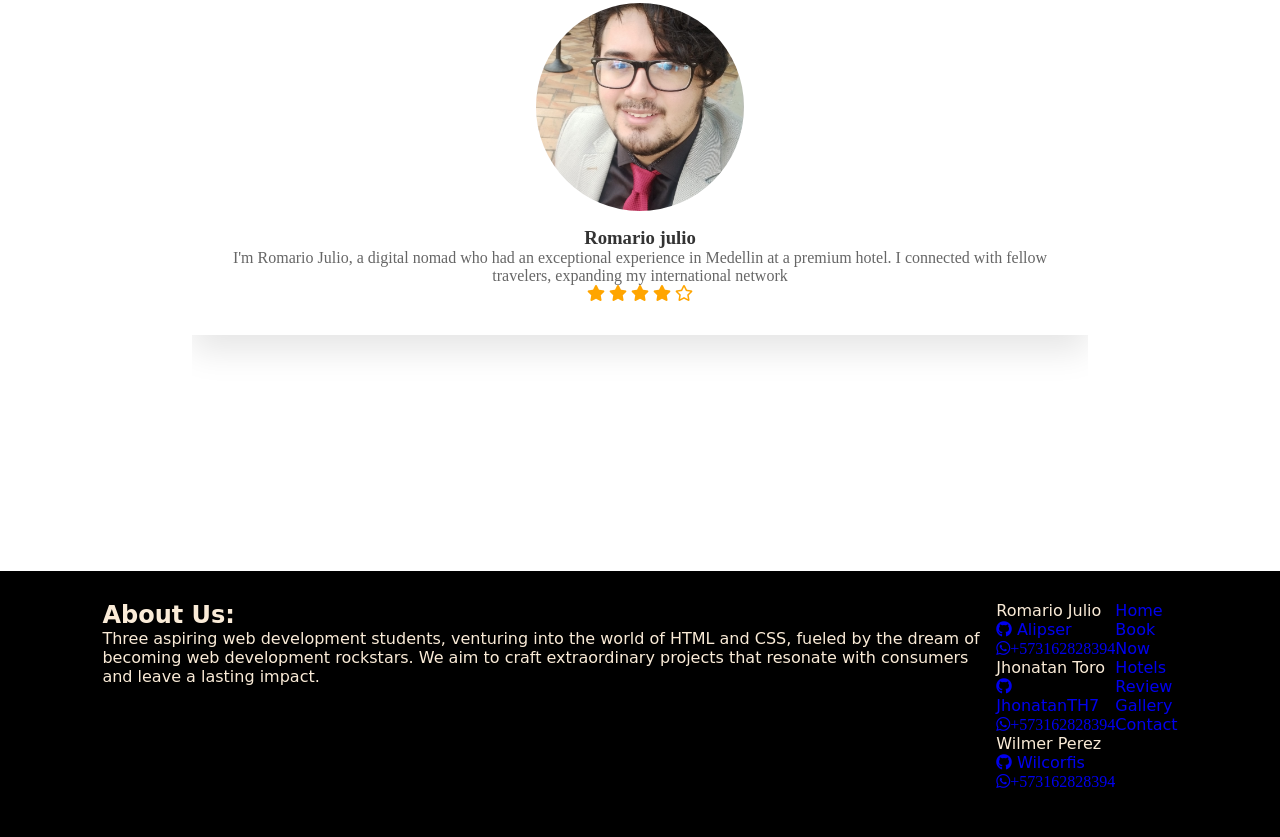
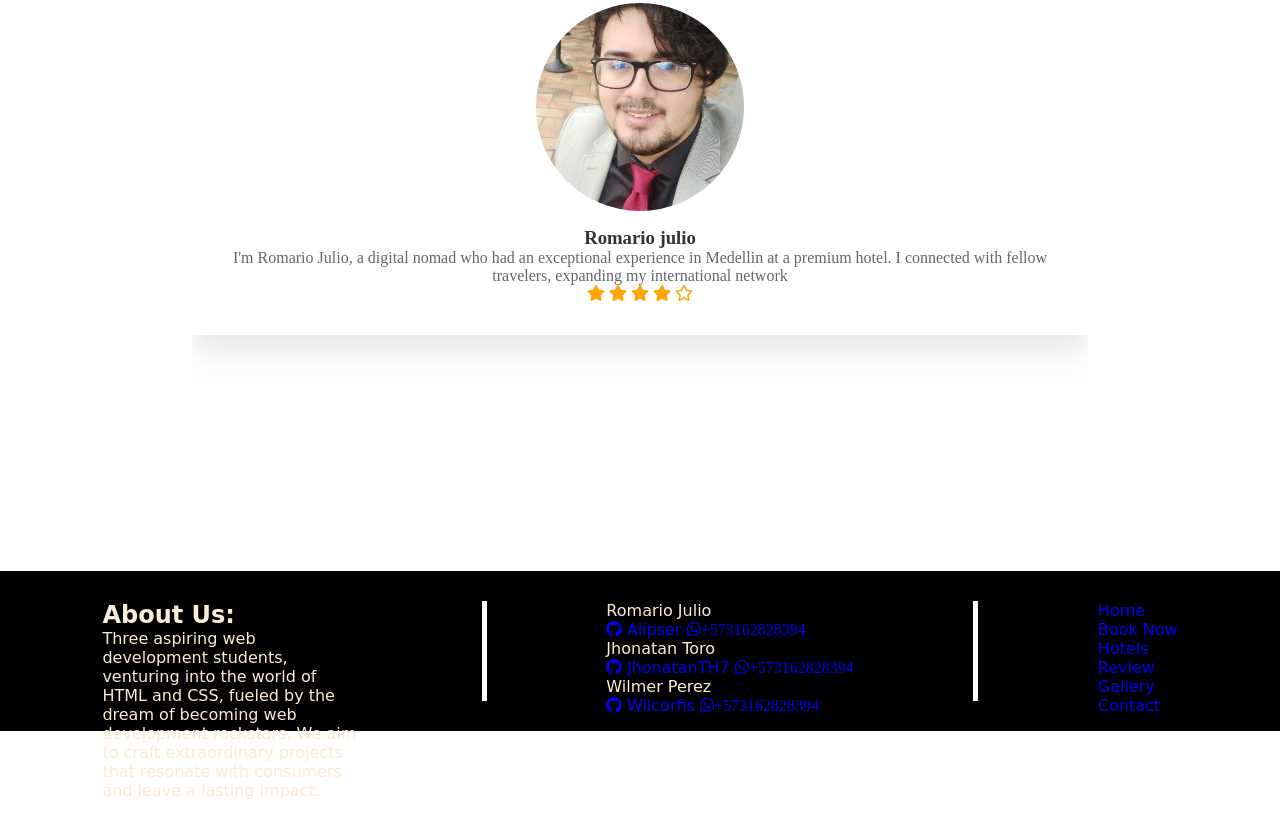
Before and after one commit to Alipser/Riwi-HTML-CSS, a plain HTML site: page index.html in a window 1280 px wide. Shown: the part 2729-3566 px from the top of the page. After the commit the page ends 3529 px from the top, so only its background shows below. Drawn offline with Linux system fonts and the light colour scheme; a web font is replaced by a local one.

Commit message:
mejoras en visualizacion  y tamaños de placers

```diff
--- a/index.html
+++ b/index.html
@@ -586,12 +586,14 @@
   <footer>
     <div id="aboutus">
       <h2>About Us:</h2>
-      <p>
+      <p class="footer--aboutus-p">
         Three aspiring web development students, venturing into the world of HTML and CSS, fueled by the dream of
         becoming web development rockstars. We aim to craft extraordinary projects that resonate with consumers and
         leave a lasting impact.
       </p>
 
+    </div>
+    <div class="footer--verticline-div">
     </div>
     <div>
       <div>
@@ -614,6 +616,8 @@
       </div>
 
     </div>
+    <div class="footer--verticline-div">
+    </div>
     <div>
       <div>
         <a href="#">Home</a>
@@ -630,12 +634,10 @@
       <div>
         <a href="#gallery_id">Gallery</a>
       </div>
+      <div>
+        <a href="#contact_id">Contact</a>
+      </div>
 
-
-
-
-       <!--#gallery_id -->
-      <a href="#contact_id">Contact</a>
     </div>
 
   </footer>
--- a/styles/index.css
+++ b/styles/index.css
@@ -7,18 +7,22 @@
     padding: 0;
     text-decoration: none;
 }
+
 *::-webkit-scrollbar {
     width: 16px;
 }
+
 *::-webkit-scrollbar-track {
-    background:transparent;
+    background: transparent;
 }
+
 *::-webkit-scrollbar-thumb {
     background-color: #8f54a0;
     border-radius: 10px;
     border: 3px solid #ffffff;
 }
-body{
+
+body {
     overflow-x: hidden;
 }
 
@@ -69,7 +73,7 @@ html {
         6px 6px 0px #00000055;
 }
 
-.hotels--name-h3{
+.hotels--name-h3 {
     font-size: 1.17rem;
 }
 
@@ -190,7 +194,8 @@ html {
     justify-content: space-around;
     flex-wrap: wrap;
     width: 100%;
-    height: fit-content;
+    overflow-y: hidden;
+    max-height: 40vh;
     background-color: blueviolet;
     gap: 2%;
     padding: 20px;
@@ -220,7 +225,7 @@ html {
     box-shadow: 0 1rem 2rem rgba(0, 0, 0, .1)
 }
 
-.advices--card-div p{
+.advices--card-div p {
     margin: 0 auto;
     height: 96px;
     width: 200px;
@@ -228,20 +233,31 @@ html {
     text-align: justify;
 }
 
-.advices--card-div i{
+.advices--card-div i {
     font-size: 45px;
-
 }
 
-footer{
+footer {
     width: 100vw;
-    height: 40vh;
+    height: 20vh;
     background-color: black;
     display: flex;
     justify-content: space-between;
+
     align-items: flex-start;
     padding: 30px 8%;
     background: #000;
     font-family: 'Playpen Sans', cursive;
     color: antiquewhite;
 }
+
+.footer--aboutus-p {
+    max-width: 260px;
+}
+
+.footer--verticline-div {
+    border-left: thick solid #ffffff;
+    height: 100%;
+    left: 50%;
+
+}
```
